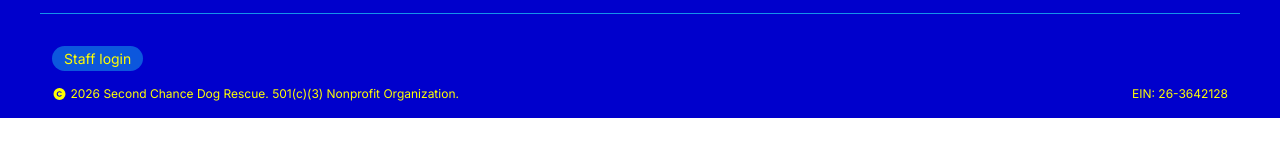
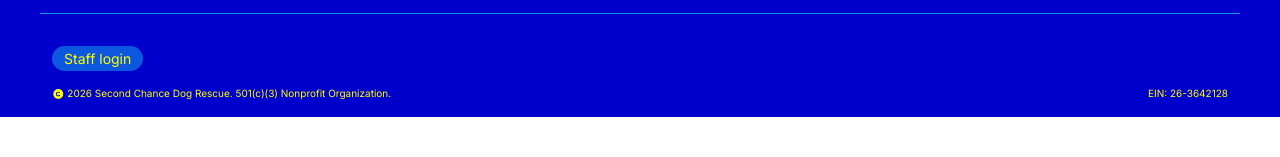
Before and after one commit to tran0422/scdr_dev, a React (Create React App) app: page /donate in a window 1280 px wide. Shown: the part 239-396 px from the top of the page. Built offline with nearby package versions, Linux system fonts and the light colour scheme; the HTML template or start-up script is replaced by a standard one.

Commit message:
Adjust ein txt size

```diff
--- a/src/components/Footer.jsx
+++ b/src/components/Footer.jsx
@@ -67,7 +67,7 @@ const Footer = () => {
           <a className='tw-text-sm tw-rounded-full tw-bg-[#1591ea]/60 hover:tw-bg-white hover:tw-text-[#0000cc] tw-px-3 tw-py-1' href="https://sites.google.com/secondchancedogrescue.org/intranet" target='_blank' rel='noopener noreferrer'>
             Staff login
           </a>
-          <div className='tw-py-4 tw-text-xs tw-flex tw-justify-between'>
+          <div className='tw-py-4 tw-text-[10px] tw-flex tw-justify-between'>
             <p >
               <FontAwesomeIcon icon={faCopyright} /> {currentYr} Second Chance Dog Rescue. 501(c)(3) Nonprofit Organization.
             </p>
```
